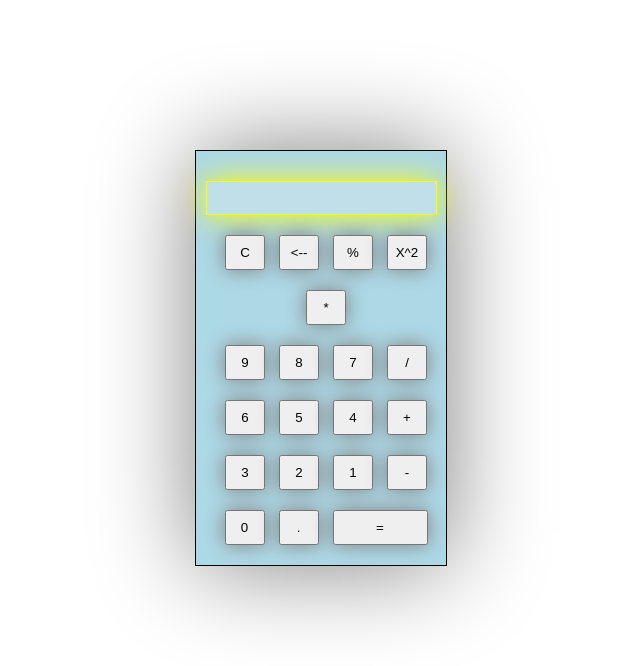
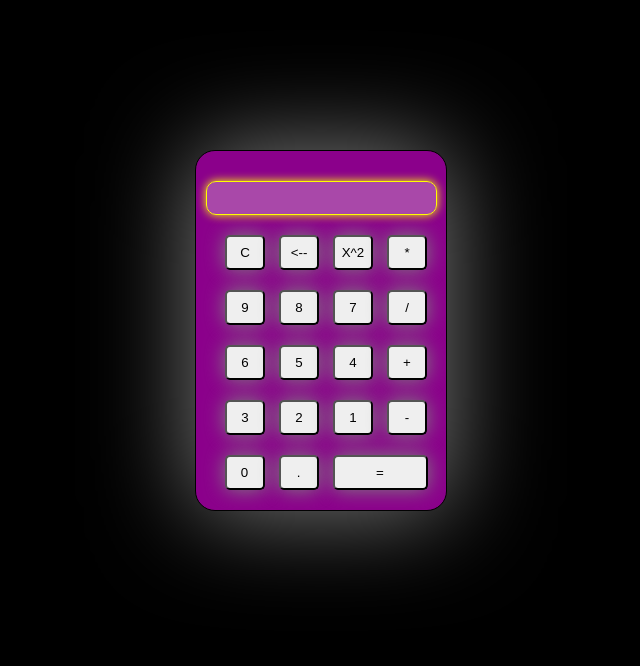
Before and after one commit to dannyhickey/Calculator.js, a plain HTML site: page index.html in a window 1280 px wide. Shown: the whole page, without its empty margins (319-959 px from the left). Drawn offline with Linux system fonts and the light colour scheme.

Commit message:
Added more style

```diff
--- a/design.css
+++ b/design.css
@@ -1,3 +1,8 @@
+
+#background
+{
+    background: black ;
+}
 
 #calculator
 {
@@ -5,9 +10,10 @@
     height: 95%;
     border: 1px solid black;
     text-align: center;
-    background: lightblue;
+    background: darkmagenta;
     margin: 150px auto;
     box-shadow: 0px 0px 100px gray;
+    border-radius: 20px;
 }
 
 #numberDisplay
@@ -17,10 +23,11 @@
     width: 90%;
     height: 30px;
     border: 1px solid yellow;
-    box-shadow: 0px 0px 30px yellow;
+    box-shadow: 0px 0px 10px yellow;
     text-align: right;
     font: 20px bold;
-    color: orange;
+    color: darkred;
+    border-radius: 10px;
 }
 
 #keys
@@ -32,6 +39,7 @@
     margin-bottom: 20px;/*Space betweent keys bottom*/
     box-shadow: 0px 0px 20px gray;
     cursor: pointer;
+    border-radius: 5px;
 }
 
 #keys:hover
@@ -50,6 +58,7 @@
     margin-bottom: 20px;/*Space betweent keys bottom*/
     box-shadow: 0px 0px 20px gray;
     cursor: pointer;
+    border-radius: 5px;
 }
 
 #equals:hover
--- a/index.html
+++ b/index.html
@@ -5,13 +5,13 @@
     <meta charset="UTF-8">
     <title>Calculator</title>
 </head>
-<body>
+<body id="background">
     <div id="calculator">
         <form>
             <input type="text" id="numberDisplay" disabled>
             <input type="button" value="C" id="keys" onclick="addIt('c')">
             <input type="button" value="<--" id="keys" onclick="backSpace()">
-            <input type="button" value="%" id="keys" onclick="percent()">
+            <!--input type="button" value="%" id="keys" onclick="percent()"-->
             <input type="button" value="X^2" id="keys" onclick="squared(2)">
             <input type="button" value="*" id="keys" onclick="addIt('*')">
             <br>
--- a/logic.js
+++ b/logic.js
@@ -4,6 +4,8 @@
 
 var numberDisplay = document.getElementById('numberDisplay');
 
+/*Takes what ever is in the numberDisplay screen
+* and adds a blank string to it when 'c' is pressed*/
 function addIt(x)
 {
     numberDisplay.value +=x;
@@ -13,13 +15,17 @@ function addIt(x)
     }
 }
 
+/*evaluates the equation within the x variable then passes
+* the answer back to numberDisplay.value when '=' button is pressed*/
 function answer()
 {
-    x = numberDisplay.value;
+    var x = numberDisplay.value;
     x = eval(x);
     numberDisplay.value = x;
 }
 
+/*erases the last string entry each time the
+* '<--' button is pressed*/
 function backSpace()
 {
     var num = numberDisplay.value;
@@ -28,6 +34,8 @@ function backSpace()
     numberDisplay.value = newNumber;
 }
 
+/*Takes in the value from number display to x and its power is stored in y
+ * which is 2 in the index.html file. Performed when the 'X^2' button is pressed */
 function squared(y)
 {
     var x = numberDisplay.value;
```
